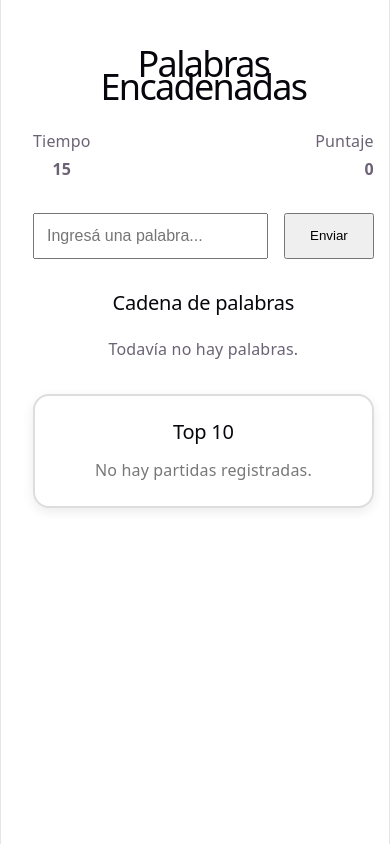
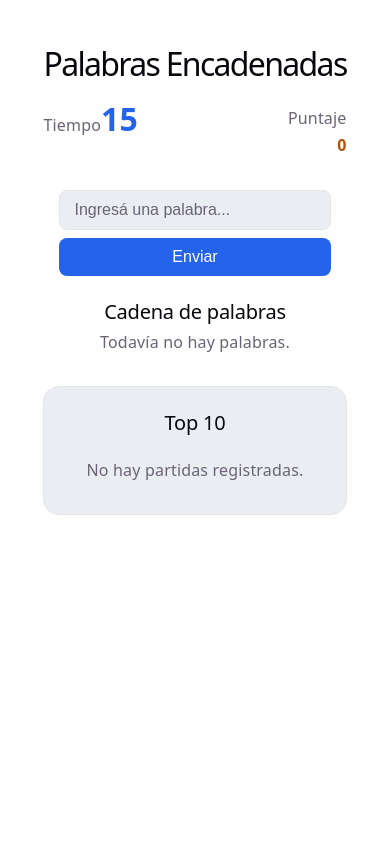
Before and after one commit to francois227/unq-ui-franco-paredes-trabajo-final, a React (Vite) app: page / in a window 390 px wide. Built offline with nearby package versions, Linux system fonts and the light colour scheme.

Commit message:
se corrige ui y paleta de colores del juego

```diff
--- a/src/components/Game/Game.module.css
+++ b/src/components/Game/Game.module.css
@@ -1,29 +1,33 @@
 .container {
   max-width: 800px;
   margin: 0 auto;
-  padding: 2rem;
+  padding: 2rem 1rem;
+  box-sizing: border-box;
 }
 
 .title {
   text-align: center;
   margin-bottom: 2rem;
+  font-size: clamp(2rem, 6vw, 3.5rem);
 }
 
 .header {
   display: flex;
   justify-content: space-between;
+  gap: 1rem;
   margin-bottom: 2rem;
+  flex-wrap: wrap;
 }
 
 .error {
   margin-top: 1rem;
-  color: #d32f2f;
+  color: var(--error);
   font-weight: 600;
 }
 
 .gameOver {
   margin-top: 1rem;
-  color: #c62828;
+  color: var(--error);
   font-weight: bold;
   font-size: 1.1rem;
 }
--- a/src/components/GameOverModal/GameOverModal.module.css
+++ b/src/components/GameOverModal/GameOverModal.module.css
@@ -1,36 +1,42 @@
-.overlay {
-    position: fixed;
-    inset: 0;
-    background: rgba(0, 0, 0, .5);
-    display: flex;
-    justify-content: center;
-    align-items: center;
-}
-
 .modal {
-    background: white;
-    padding: 2rem;
-    border-radius: 16px;
-    min-width: 350px;
-    text-align: center;
-    font-size: 1.1rem;
-    font-weight: 600;
-    font-family: 'Arial', sans-serif;
-    color: #000;
+  background: var(--panel);
+  color: var(--text-h);
+  border: 1px solid var(--border);
+  border-radius: 16px;
+  padding: 1.75rem 1.5rem;
+  max-width: 420px;
+  margin: 0 auto 2rem;
+  box-shadow: var(--shadow);
+  box-sizing: border-box;
 }
 
 .modal h2 {
-    font-size: 1.5rem;
-    font-weight: 700;
-    font-family: 'Arial', sans-serif;
-    color: #000;
-    margin-bottom: 1rem;
+  color: var(--text-h);
+  margin-bottom: 1rem;
 }
 
 .modal p {
-    margin: .75rem 0;
+  color: var(--text);
+  margin: 0.35rem 0;
+}
+
+.modal p strong {
+  color: var(--text-h);
 }
 
 .modal button {
-    margin-top: 1.5rem;
+  margin-top: 1.25rem;
+  padding: 10px 20px;
+  font-size: 0.95rem;
+  font-weight: 600;
+  background: var(--accent-blue);
+  color: white;
+  border: none;
+  border-radius: 8px;
+  cursor: pointer;
+  transition: 0.2s;
 }
+
+.modal button:hover {
+  background: var(--accent-blue-hover);
+}
--- a/src/components/Leaderboard/Leaderboard.module.css
+++ b/src/components/Leaderboard/Leaderboard.module.css
@@ -1,35 +1,52 @@
 .container {
-  margin-top: 2rem;
+  margin: 2rem auto 0;
   padding: 1.5rem;
-  border: 2px solid #ddd;
+  max-width: 500px;
+  width: 100%;
+  background: var(--panel-2);
+  border: 1px solid var(--border);
   border-radius: 16px;
-  background-color: #fff;
-  box-shadow: 0 4px 12px rgba(0, 0, 0, 0.08);
+  box-sizing: border-box;
 }
 
 .container h2 {
+  color: var(--text-h);
   margin-bottom: 1rem;
-  text-align: center;
 }
 
 .container ol {
+  list-style: none;
   margin: 0;
-  padding-left: 1.5rem;
+  padding: 0;
 }
 
 .container li {
   display: flex;
+  align-items: center;
   justify-content: space-between;
-  padding: 0.6rem 0;
-  border-bottom: 1px solid #eee;
-  font-weight: 600;
+  border-bottom: 1px solid var(--border);
+  color: var(--text);
+  padding: 0.6rem 0.25rem;
+  font-size: 1rem;
 }
 
 .container li:last-child {
   border-bottom: none;
 }
 
+.container li span:first-child {
+  min-width: 2.5rem;
+  text-align: left;
+  font-weight: 600;
+  color: var(--text-h);
+}
+
+.container li span:last-child {
+  text-align: right;
+  color: var(--text);
+}
+
 .container p {
-  text-align: center;
-  color: #777;
+  color: var(--text);
+  padding: 0.5rem 0;
 }
--- a/src/components/Score/Score.module.css
+++ b/src/components/Score/Score.module.css
@@ -4,3 +4,7 @@
   gap: 0.25rem;
   text-align: right;
 }
+
+.score strong {
+  color: var(--accent-yellow);
+}
--- a/src/components/Timer/Timer.module.css
+++ b/src/components/Timer/Timer.module.css
@@ -1,5 +1,11 @@
 .timer {
-  display: flex;
-  flex-direction: column;
-  gap: 0.25rem;
+  color: var(--text);
 }
+
+.timer strong {
+  color: var(--accent-blue);
+  font-size: 2rem;
+  font-variant-numeric: tabular-nums;
+  display: inline-block;
+  min-width: 2ch;
+}
--- a/src/components/WordChain/WordChain.module.css
+++ b/src/components/WordChain/WordChain.module.css
@@ -1,40 +1,13 @@
-.chain {
-  margin-top: 2rem;
-}
-
-.chain h2 {
-  text-align: center;
-  margin-bottom: 1.5rem;
-}
-
-.list {
-  display: flex;
-  flex-direction: column;
-  align-items: center;
-}
-
-.item {
-  display: flex;
-  flex-direction: column;
-  align-items: center;
-}
-
 .word {
   min-width: 280px;
   padding: 14px 20px;
-  display: center;
-  align-items: center;
-  gap: 12px;
-  border: 2px solid #444;
-  border-radius: 14px;
-  background: white;
-  font-size: 1.1rem;
-  font-weight: 600;
-  box-shadow: 0 4px 10px rgba(0, 0, 0, .08);
+  border-radius: 12px;
+  background: var(--panel-2);
+  border: 1px solid var(--border);
+  color: var(--text-h);
+  box-shadow: none;
 }
 
 .connector {
-  width: 4px;
-  height: 28px;
-  background: #666;
+  background: var(--border);
 }
--- a/src/components/WordInput/WordInput.module.css
+++ b/src/components/WordInput/WordInput.module.css
@@ -1,16 +1,53 @@
 .form {
   display: flex;
-  gap: 1rem;
-  margin-bottom: 2rem;
+  gap: 0.5rem;
+  max-width: 420px;
+  margin: 0 auto 1.5rem;
+  padding: 0 1rem;
+  box-sizing: border-box;
 }
 
 .form input {
   flex: 1;
-  padding: 0.75rem;
+  min-width: 0;
+  padding: 10px 14px;
   font-size: 1rem;
+  background: var(--panel-2);
+  color: var(--text-h);
+  border: 1px solid var(--border);
+  border-radius: 8px;
+}
+
+.form input:focus-visible {
+  outline: 2px solid var(--accent-blue);
+  outline-offset: 1px;
+}
+
+.form input::placeholder {
+  color: var(--text);
 }
 
 .form button {
-  padding: 0.75rem 1.5rem;
+  padding: 10px 18px;
+  font-size: 1rem;
+  white-space: nowrap;
+  background: var(--accent-blue);
+  color: white;
+  border: none;
+  border-radius: 8px;
+  transition: 0.2s;
   cursor: pointer;
 }
+
+.form button:hover {
+  background: var(--accent-blue-hover);
+}
+
+@media (max-width: 480px) {
+  .form {
+    flex-direction: column;
+  }
+  .form button {
+    width: 100%;
+  }
+}
--- a/src/index.css
+++ b/src/index.css
@@ -2,9 +2,15 @@
   --text: #6b6375;
   --text-h: #08060d;
   --bg: #fff;
+  --panel: #f6f8fa;
+  --panel-2: #eaeef2;
   --border: #e5e4e7;
   --code-bg: #f4f3ec;
   --accent: #aa3bff;
+  --accent-blue: #2563eb;
+  --accent-blue-hover: #1d4ed8;
+  --accent-yellow: #b45309;
+  --error: #dc2626;
   --accent-bg: rgba(170, 59, 255, 0.1);
   --accent-border: rgba(170, 59, 255, 0.5);
   --social-bg: rgba(244, 243, 236, 0.5);
@@ -34,10 +40,16 @@
   :root {
     --text: #9ca3af;
     --text-h: #f3f4f6;
-    --bg: #16171d;
-    --border: #2e303a;
+    --bg: #161b22;
+    --panel: #1f2937;
+    --panel-2: #273449;
+    --border: #3b4a5e;
     --code-bg: #1f2028;
     --accent: #c084fc;
+    --accent-blue: #60a5fa;
+    --accent-blue-hover: #3b82f6;
+    --accent-yellow: #fbbf24;
+    --error: #ef4444;
     --accent-bg: rgba(192, 132, 252, 0.15);
     --accent-border: rgba(192, 132, 252, 0.5);
     --social-bg: rgba(47, 48, 58, 0.5);
@@ -59,11 +71,11 @@ body {
   max-width: 100%;
   margin: 0 auto;
   text-align: center;
-  border-inline: 1px solid var(--border);
   min-height: 100svh;
   display: flex;
   flex-direction: column;
   box-sizing: border-box;
+  padding: 0 1rem;
 }
 
 h1,
```
